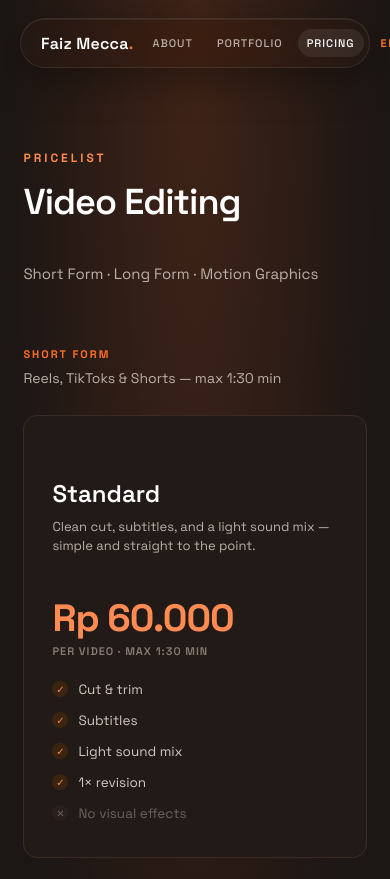
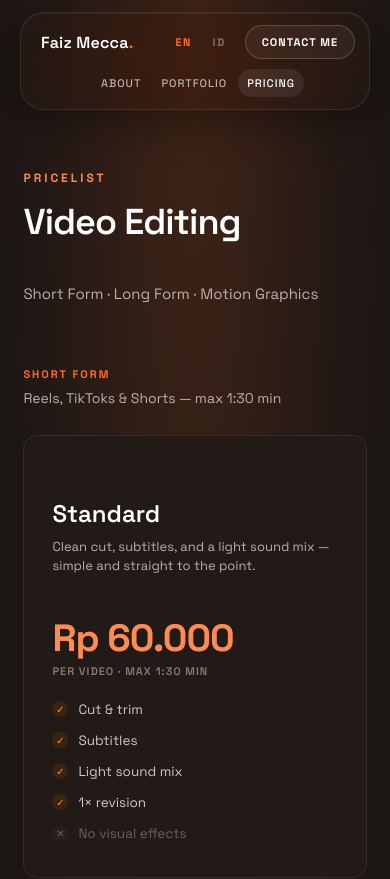
Before and after one commit to faiz-mecca/faiz-portfolio, a website: page pricing.html in a window 390 px wide. Shown: the top 879 px of the page. Drawn offline with Linux system fonts and the light colour scheme.

Commit message:
Fix mobile topbar: wrap nav to second line so lang toggle and Contact Me stay visible
Co-Authored-By: Claude Sonnet 5 <noreply@anthropic.com>

```diff
--- a/style.css
+++ b/style.css
@@ -377,9 +377,15 @@ footer b{ color:var(--gold-light); }
   .about-card{ padding:28px 24px; }
   .about-profile{ flex-direction:column; gap:16px; }
   section{ padding:90px 6vw; }
-  .pricing-page{ padding-top:150px; }
-  .topbar{ padding:10px 10px 10px 20px; gap:10px; }
-  .tb-cta{ display:none; }
+  .pricing-page{ padding-top:170px; }
+  .topbar{
+    flex-wrap:wrap; row-gap:8px; padding:12px 14px 12px 20px; gap:10px;
+    border-radius:24px; top:12px;
+  }
+  .tb-brand{ order:1; }
+  .topbar-right{ order:2; }
+  .tb-nav{ order:3; flex-basis:100%; justify-content:center; gap:2px; }
+  .tb-cta{ padding:9px 16px; font-size:11px; }
   .tb-nav a{ padding:8px 12px; letter-spacing:1px; }
   .contact-title{ letter-spacing:-1px; }
 }
```
